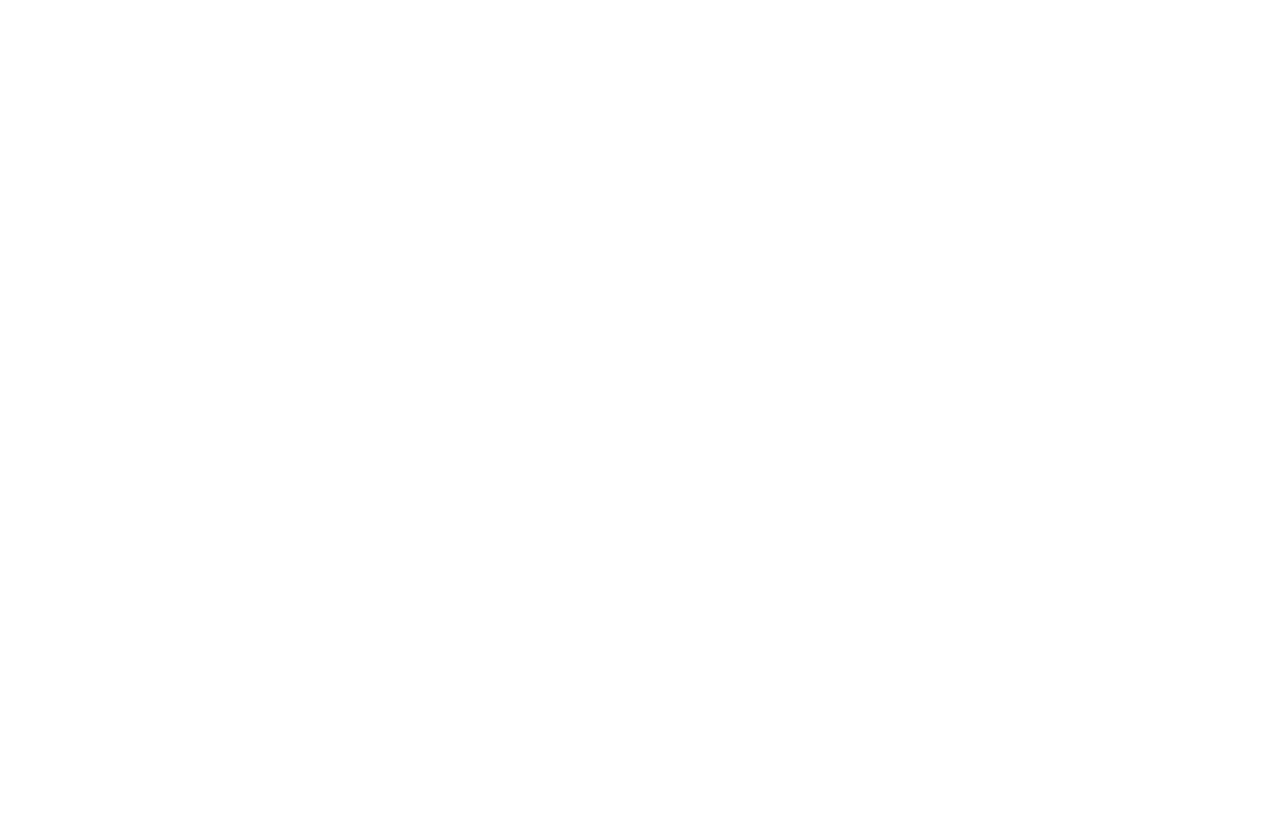
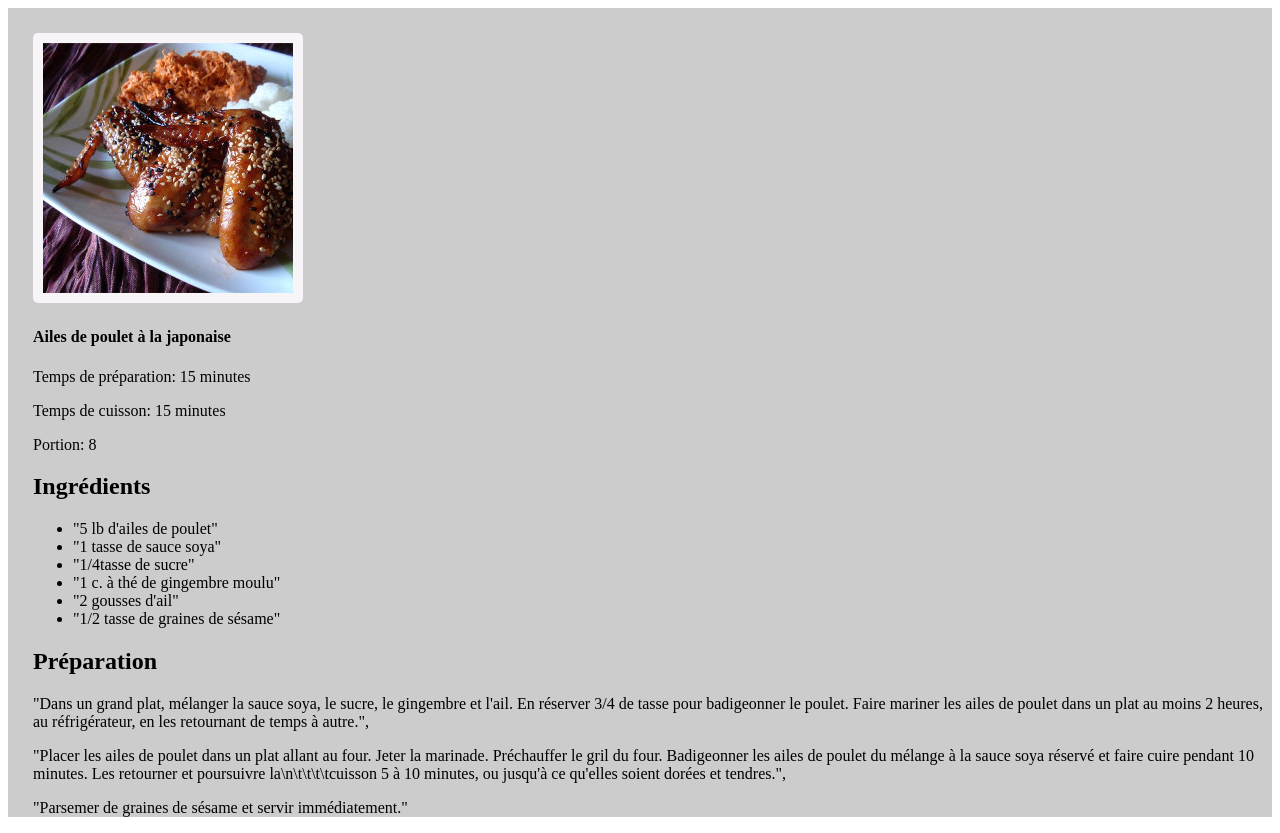
Before and after one commit to DelBiss/dam-web-recette, a plain HTML site: page components/recette-detail/index.htm in a window 1280 px wide. Before the commit the page ends 800 px from the top, so only its background shows below. Drawn offline with Linux system fonts and the light colour scheme.

Commit message:
ajout details recettes

```diff
--- a/components/recette-detail/index.htm
+++ b/components/recette-detail/index.htm
@@ -4,13 +4,36 @@
     <meta charset="UTF-8">
     <meta http-equiv="X-UA-Compatible" content="IE=edge">
     <meta name="viewport" content="width=device-width, initial-scale=1.0">
+    <link href="style.css" rel="stylesheet">
     <title>Document</title>
 </head>
 <body>
     <section>
-        <article>
-<h1></h1>
+        <article class="detailRecette">
+                <img class="imageDetail" src="../../images/img1.jpg
+                " alt="Ailes de poulet à la japonaise">
+            <article class="textRecette">
+                <h1 class="title">Ailes de poulet à la japonaise</h1>
+                <!-- Il y a une partie qui est une constante et une partie qui change -->
+                <p class="preptime">Temps de préparation: 15 minutes</p>
+                <p class="cooktime">Temps de cuisson: 15 minutes</p>
+                <p class="yield">Portion: 8</p>
+                <p><h2>Ingrédients</h2></p>
 
+                <ul>
+                <li>"5 lb d'ailes de poulet"</li>
+                <li>"1 tasse de sauce soya"</li>
+                <li>"1/4tasse de sucre"</li>
+                <li>"1 c. à thé de gingembre moulu"</li>
+                <li>"2 gousses d'ail"</li>
+                <li>"1/2 tasse de graines de sésame"</li>
+                </ul>
+
+                        <p><h2>Préparation</h2></p>
+                        <p>"Dans un grand plat, mélanger la sauce soya, le sucre, le gingembre et l'ail. En réserver 3/4 de tasse pour badigeonner le poulet. Faire mariner les ailes de poulet dans un plat au moins 2 heures, au réfrigérateur, en les retournant de temps à autre.",</p>
+                        <p>"Placer les ailes de poulet dans un plat allant au four. Jeter la marinade. Préchauffer le gril du four. Badigeonner les ailes de poulet du mélange à la sauce soya réservé et faire cuire pendant 10 minutes. Les retourner et poursuivre la\n\t\t\t\tcuisson 5 à 10 minutes, ou jusqu'à ce qu'elles soient dorées et tendres.",</p>
+                        <p>"Parsemer de graines de sésame et servir immédiatement."</p>
+            </article>
 
         </article>
 
--- /dev/null
+++ b/components/recette-detail/style.css
@@ -0,0 +1,29 @@
+:root {
+    --card-with: 300px;
+}
+
+
+section {
+
+}
+
+.detailRecette {
+background-color: #cccccc;
+
+
+}
+
+.imageDetail {
+    margin-top: 25px;
+    margin-left: 25px;
+    border-style: solid;
+    border-width: 10px;
+    border-color: rgb(247, 245, 248);
+    border-radius: 5px;
+
+}
+
+.textRecette {
+    margin-left: 25px;
+
+}
```
